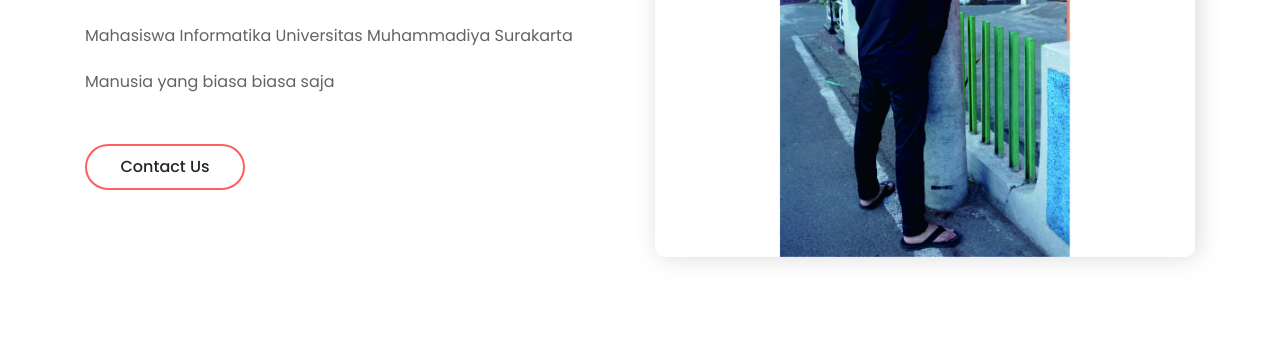
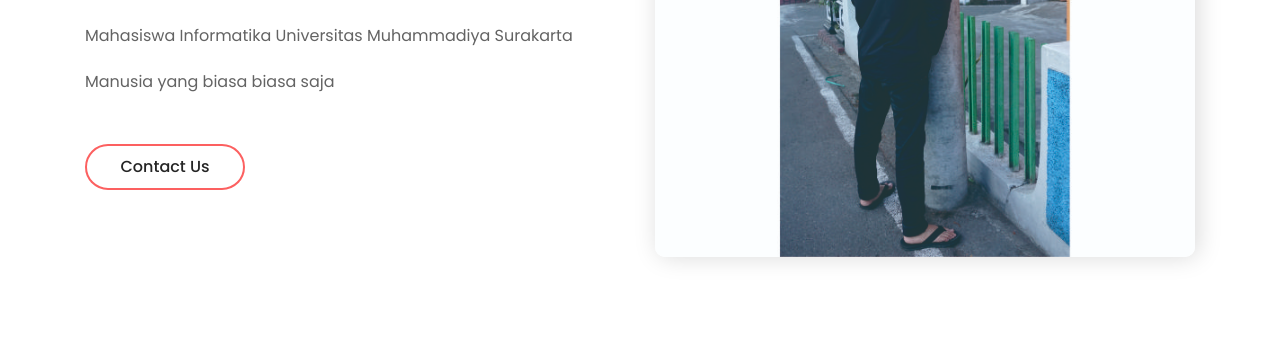
Before and after one commit to maulana-lutfi/l200170048.github.io, a website: page about.html in a window 1280 px wide. Shown: the part 581-918 px from the top of the page. Drawn offline with Linux system fonts and the light colour scheme.

Commit message:
Update about.html

```diff
--- a/about.html
+++ b/about.html
@@ -123,7 +123,7 @@
                 </div>
                 <div class="col-12 col-lg-6">
                     <div class="about-video-area mb-80 wow fadeInUp" data-wow-delay="100ms">
-                        <img src="img/pps.jpg" alt="">
+                        <img src="img/ww.JPG" alt="">
                     </div>
                 </div>
             </div>
```
